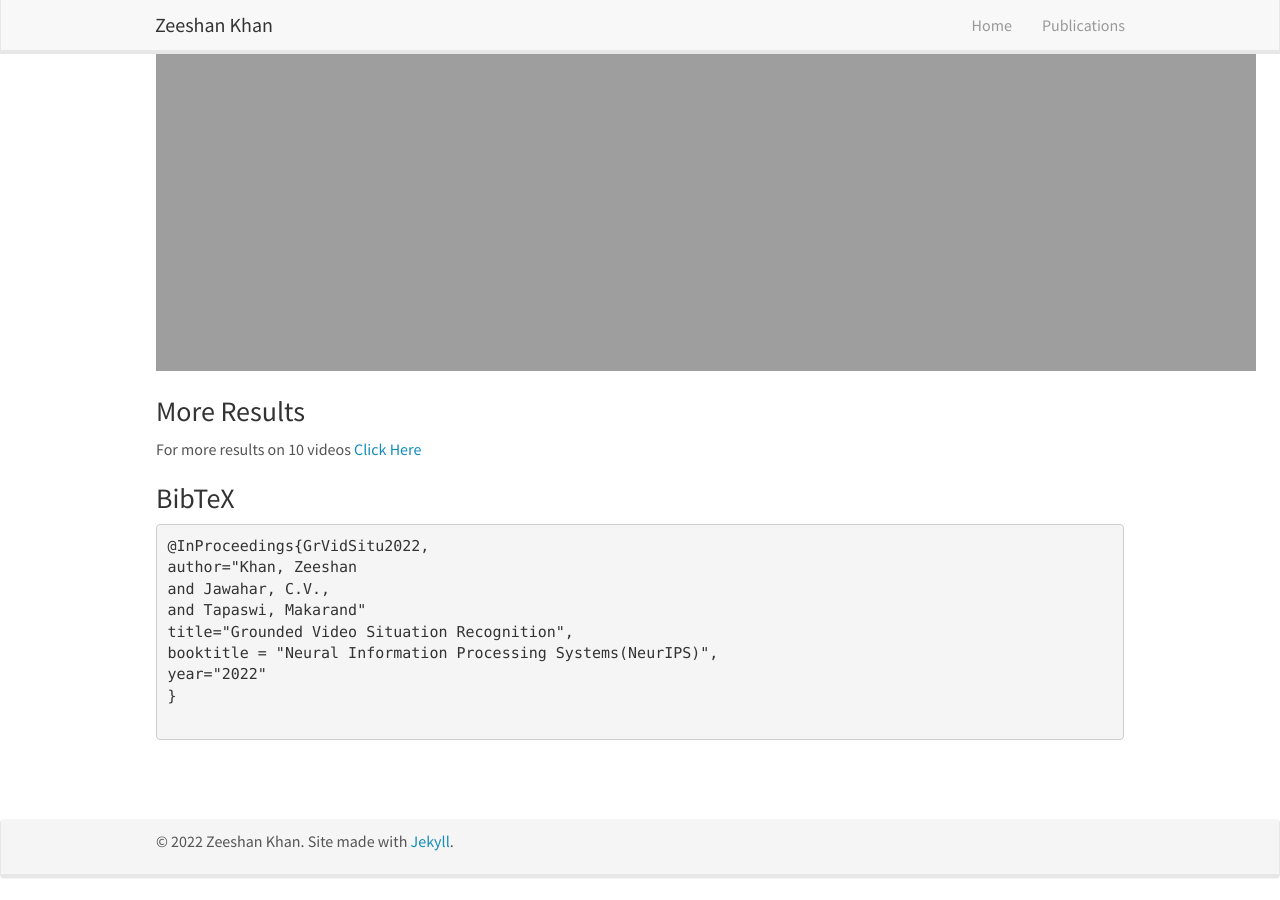
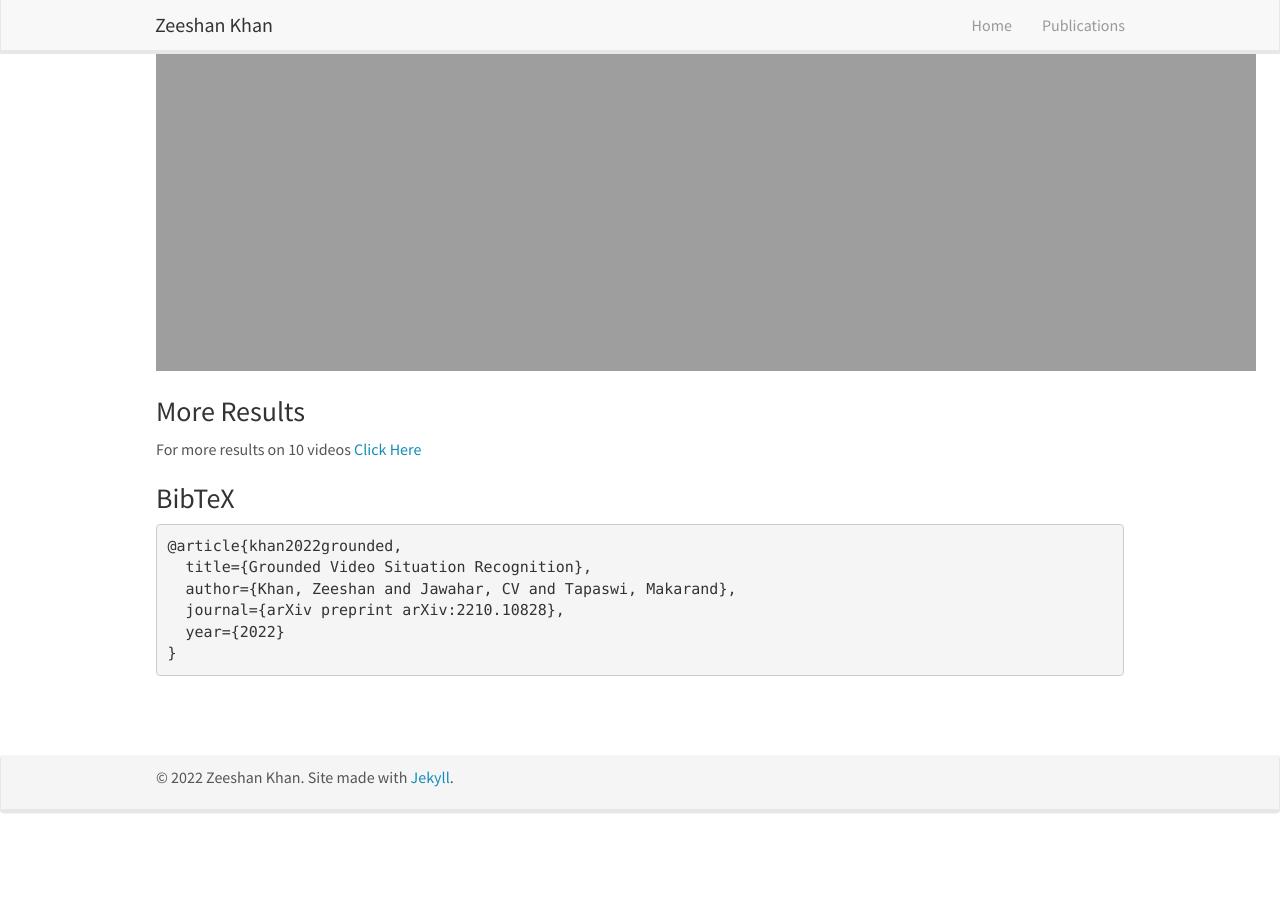
Before and after one commit to zeeshank95/zeeshank95.github.io, a Jekyll site: the page built from _pages/grvidsitu.md, in a window 1280 px wide and 900 px high, scrolled down 3238 px. Built offline with Jekyll 4.4.1, drawn with Linux system fonts in a browser that asks for light colours; nearby versions of some CDN libraries; after the commit the page ends 4073 px from its top, so only the background shows below that.

Commit message:
add citation

````diff
--- a/_pages/grvidsitu.md
+++ b/_pages/grvidsitu.md
@@ -123,15 +123,12 @@ For more results on 10 videos <a href="../grvidsitu/GVSR.html">Click Here</a>
 
 <h3>BibTeX</h3>
 ```
-@InProceedings{GrVidSitu2022,
-author="Khan, Zeeshan
-and Jawahar, C.V.,
-and Tapaswi, Makarand"
-title="Grounded Video Situation Recognition",
-booktitle = "Neural Information Processing Systems(NeurIPS)",
-year="2022"
+@article{khan2022grounded,
+  title={Grounded Video Situation Recognition},
+  author={Khan, Zeeshan and Jawahar, CV and Tapaswi, Makarand},
+  journal={arXiv preprint arXiv:2210.10828},
+  year={2022}
 }
-
 ```
 
 <p>&nbsp;</p>
````
Also changed, not shown: 3 other files.
